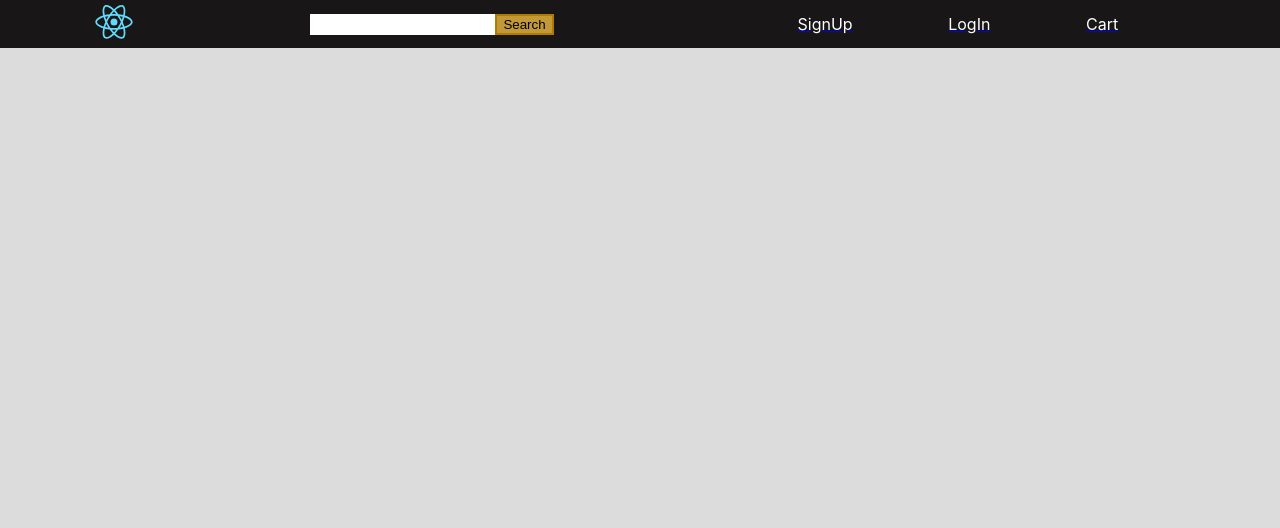
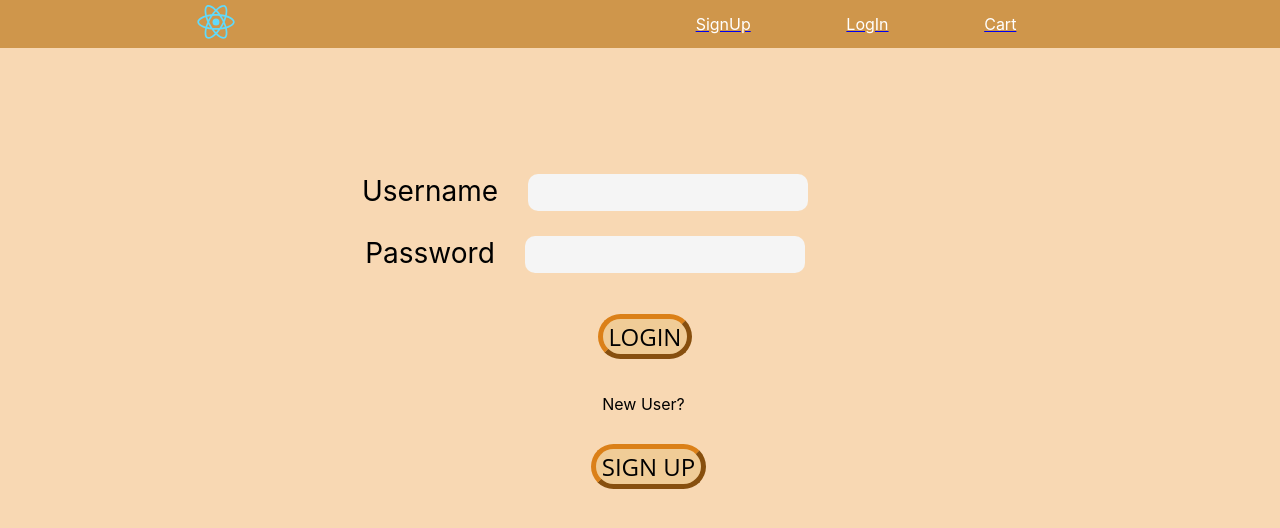
Before and after one commit to Rohit-2001-Sonar/e-commerce-website-reactJs, a React (Create React App) app in the folder frontend/: page / in a window 1280 px wide. Shown: the top 528 px of the page. Built offline with nearby package versions, Linux system fonts and the light colour scheme; no server answers.

Commit message:
LogIn SignUp struct created

```diff
--- a/frontend/src/App.css
+++ b/frontend/src/App.css
@@ -5,14 +5,17 @@
 .home{
   margin-top: 3rem;
   display: flex;
+  flex-direction: column;
+  justify-content: center;
 }
+
 
 .header{
   display: flex;
   width: 100%;
   align-items: center;
   justify-content: space-around;
-  background-color: rgb(24, 22, 22);
+  background-color: rgb(207, 150, 75);
   position: fixed;
   z-index: 100;
   top:0;
--- a/frontend/src/App.js
+++ b/frontend/src/App.js
@@ -18,10 +18,7 @@ function App() {
           <img  src={logo} alt="" />
         </div>
         </Link>
-        <div >
-          <input className="header_search" type="text"/>
-          <button className="search_btn" >Search</button>
-        </div>
+
         <div className="header_options">
           <Link to="/signUp">
           <div className="header_optionSignIn">
@@ -43,10 +40,10 @@ function App() {
       <main className="main">
       <div className="home">
 
-        <Route exact path="/" component={HomeScreen} />
-        <Route exact path="/products" component={ProductScreen} />
-        <Route exact path="/signUp" component={SignUp}/>
-        <Route exact path="/logIn" component={LogIn}/>
+        <Route  path="/" exact component={LogIn}/>
+        <Route  path="/products" exact component={ProductScreen}/>
+        <Route  path="/signUp" exact component={SignUp}/>
+        <Route  path="/logIn" exact component={LogIn}/>
       </div>
       </main>
 
--- a/frontend/src/index.css
+++ b/frontend/src/index.css
@@ -1,5 +1,5 @@
 body {
-  background-color: gainsboro;
+  background-color: rgb(248, 216, 179);
   margin: 0;
   font-family: -apple-system, BlinkMacSystemFont, 'Segoe UI', 'Roboto', 'Oxygen',
     'Ubuntu', 'Cantarell', 'Fira Sans', 'Droid Sans', 'Helvetica Neue',
--- a/frontend/src/screens/LogIn.js
+++ b/frontend/src/screens/LogIn.js
@@ -1,10 +1,62 @@
-import React from 'react';
+import React,{useState} from 'react';
+import './LogInStyle.css';
+//import React, {useState, useEffect} from "react";
+import Axios from 'axios';
+import { useHistory} from "react-router-dom";
 
-function logIn (){
+function LogIn (){
+    const [userName, setUsername] = useState('');
+    const [password, setPassword] = useState('');
+
+    let history = useHistory();
+    const hisHome = () =>
+    {
+        history.push('/HomeScreen');
+
+    };
+    const hisSign = () =>{
+        history.push('./signUp');
+    };
+
     return(
-        <div>
-            logIn
+        <div className="base-container">
+            <div className="content">
+                <div className="form">
+                    <div className="form-group">
+                        <label htmlform="username" onChange={(e)=>{
+                setUsername(e.target.value)
+            }}>Username </label>
+                        <input type="text" name="username" />
+                    </div>
+                    <div className="form-group">
+                        <label htmlform="password" onChange={(e)=>{
+                setPassword(e.target.value)
+            }}>Password </label>
+                        <input type="password" name="password" />
+                    </div>
+                </div>
+            </div>
+            <div className="btn1">
+                <button type="button" className="lbtn" onClick={() =>{
+                    hisHome();
+                }}>
+                    LOGIN
+                </button>
+            </div>
+            <div className="signup">
+                <div className="tt">
+                    New User?
+                </div>
+                <div className="btn2">
+                    <button type="button" className="sbtn" onClick={() =>{
+                        hisSign();
+                    }}>
+                        SIGN UP
+                    </button>
+                </div>
+            </div>
+
         </div>
     );
 }
-export default logIn;
+export default LogIn;
--- /dev/null
+++ b/frontend/src/screens/LogInStyle.css
@@ -0,0 +1,93 @@
+.base-container{
+    width: 90%;
+    height: 100%;
+    display: flex;
+    flex-direction: column;
+    margin: auto;
+}
+
+.form{
+    margin-top: 7em;
+            display: flex;
+            flex-direction: column;
+            align-items: center;
+
+}
+
+.form-group{
+    display: flex;
+                flex-direction: row;
+                align-items: flex-start;
+                width: fit-content;
+                margin-right: 110px;
+}
+
+label
+                {
+                    font-size: 28px;
+                    margin-top: 14px;
+                    margin-right: 30px;
+                    margin-bottom: 7px;
+                }
+
+                input
+                {
+                    margin-top: 14px;
+                    min-width: 15em;
+                    height: 37px;
+                    padding: 0px 20px;
+                    font-size: 16px;
+                    font-family: "Open Sans", sans-serif;
+                    background-color: whitesmoke;
+                    border: 0;
+                    border-radius: 10px;
+                    border-color: rgb(201, 101, 13);
+                    border-width: 5px;
+                    border-style: ridgeS;
+                    margin-bottom: 11px;
+                    transition: all 250ms ease-in-out;
+
+                }
+
+.lbtn{
+    margin-top: 30px;
+        margin-left: 10px;
+        font-size: 24px;
+        border-radius: 40px;
+        border-width: 5px;
+        border-color: rgb(219, 128, 24);
+        font-family: "Open Sans", sans-serif;
+        background-color: rgb(240, 204, 151);
+        margin-bottom: 5px;
+
+}
+
+.sbtn{
+    margin-top: 30px;
+        margin-left: 10px;
+        font-size: 24px;
+        border-radius: 40px;
+        border-width: 5px;
+        border-color: rgb(219, 128, 24);
+        font-family: "Open Sans", sans-serif;
+        background-color: rgb(240, 204, 151);
+        margin-bottom: 5px;
+}
+
+.signup{
+    margin-top: 30px;
+        margin-left: 7px;
+}
+.tt{
+    display: flex;
+    justify-content: center;
+}
+.btn1{
+    display: flex;
+    justify-content: center;
+}
+
+.btn2{
+    display: flex;
+    justify-content: center;
+}
--- a/frontend/src/screens/SignUp.js
+++ b/frontend/src/screens/SignUp.js
@@ -1,8 +1,10 @@
 import React, {useState, useEffect} from "react";
 import Axios from 'axios';
-import {BrowserRouter, Route} from "react-router-dom";
+import { useHistory} from "react-router-dom";
 import {Link } from "react-router-dom";
 import LogIn from './LogIn';
+import './SignUpStyle.css';
+//import SignUp from './SignUp';
 
 function SignUp(){
 
@@ -19,47 +21,66 @@ function SignUp(){
         alert("SignUp Successfull");
     })
     };
+
+    let history = useHistory();
+    const hisFun = () =>
+    {
+        history.push('/logIn');
+
+    };
       return(
-        <BrowserRouter>
+
         <div className ="form">
-
+            <div className="form-group">
             <label>user name</label>
             <input type="text" name="user_name" onChange={(e)=>{
                 setUsername(e.target.value)
             }}/>
+            </div>
 
+            <div className="form-group">
             <label>password</label>
             <input type="text" name="user_name" onChange={(e)=>{
                 setPassword(e.target.value)
             }}/>
+            </div>
 
+            <div className="form-group">
             <label>phone</label>
             <input type="text" name="user_name" onChange={(e)=>{
                 setPhone(e.target.value)
             }}/>
-
+            </div>
+            <div className="form-group">
             <label>address</label>
             <input type="text" name="user_name" onChange={(e)=>{
                 setAddress(e.target.value)
             }}/>
+            </div>
 
+            <div className="form-group">
             <label>d.o.b</label>
             <input type="text" name="user_name" onChange={(e)=>{
                 setDob(e.target.value)
             }}/>
+            </div>
 
+            <div className="form-group">
             <label>gender</label>
             <input type="text" name="user_name" onChange={(e)=>{
                 setGender(e.target.value)
             }}/>
+            </div>
 
-            <Link to="/logIn">
-            <button onClick={submit}>Sign Up</button>
-            </Link>
-            <Route exact path="/logIn" component={LogIn}/>
+
+            <button className="sbtn" onClick={() =>{
+                hisFun();
+                submit()
+            }
+            } >Sign Up</button>
 
         </div>
-        </BrowserRouter>
+
       );
 }
 export default SignUp;
--- /dev/null
+++ b/frontend/src/screens/SignUpStyle.css
@@ -0,0 +1,57 @@
+.form{
+    margin-top: 7em;
+            display: flex;
+            flex-direction: column;
+            align-items: center;
+
+}
+
+.form-group{
+    display: flex;
+                flex-direction: row;
+                align-items: flex-start;
+                width: fit-content;
+                margin-right: 110px;
+
+}
+
+label
+                {
+                    font-size: 28px;
+                    margin-top: 14px;
+                    margin-right: 30px;
+                    margin-bottom: 7px;
+                }
+
+                input
+                {
+                    margin-top: 14px;
+                    min-width: 15em;
+                    height: 37px;
+                    padding: 0px 20px;
+                    font-size: 16px;
+                    font-family: "Open Sans", sans-serif;
+                    background-color: whitesmoke;
+                    border: 0;
+                    border-radius: 10px;
+                    border-color: rgb(201, 101, 13);
+                    border-width: 5px;
+                    border-style: ridgeS;
+                    margin-bottom: 11px;
+                    transition: all 250ms ease-in-out;
+
+                }
+
+
+
+.sbtn{
+    margin-top: 30px;
+        margin-left: 10px;
+        font-size: 24px;
+        border-radius: 40px;
+        border-width: 5px;
+        border-color: rgb(219, 128, 24);
+        font-family: "Open Sans", sans-serif;
+        background-color: rgb(240, 204, 151);
+        margin-bottom: 5px;
+}
```
